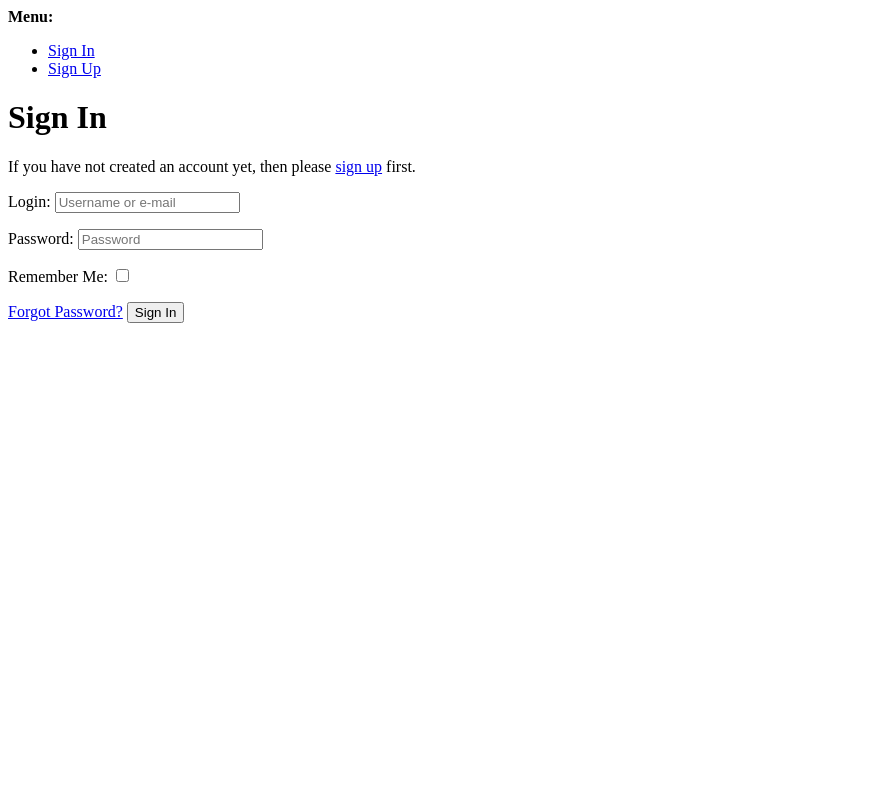
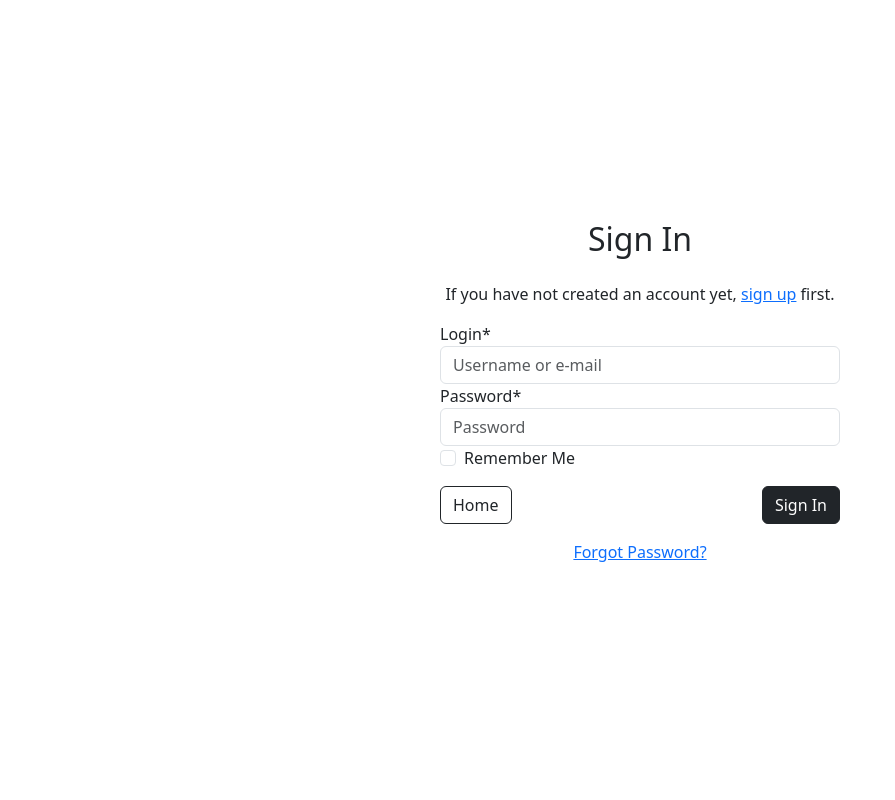
Before and after one commit to ashley9368/Leos-Pet-Store-PP5, a Django app: page /accounts/login/ in a window 1280 px wide. Shown: the whole page, without its empty margins (0-895 px from the left). Run offline with Django 3.2, Linux system fonts and the light colour scheme; parts of the project's set-up code (start-up, migrations or seed data) failed here and were passed over; some libraries are stand-ins or nearby versions.

Commit message:
style login page

```diff
--- a/leos_pet_store/settings.py
+++ b/leos_pet_store/settings.py
@@ -83,7 +83,7 @@
         'BACKEND': 'django.template.backends.django.DjangoTemplates',
         'DIRS': [
             os.path.join(BASE_DIR, 'templates'),
-            os.path.join(BASE_DIR, 'templates', 'aullauth'),
+            os.path.join(BASE_DIR, 'templates', 'allauth'),
         ],
         'APP_DIRS': True,
         'OPTIONS': {
--- a/templates/allauth/account/login.html
+++ b/templates/allauth/account/login.html
@@ -1,51 +1,74 @@
-{% extends "account/base.html" %}
+<!DOCTYPE html>
+<html lang="en">
 
-{% load i18n %}
-{% load account socialaccount %}
+<head>
+  <meta charset="UTF-8">
+  <title>Sign In</title>
+  <meta name="viewport" content="width=device-width, initial-scale=1">
 
-{% block head_title %}{% trans "Sign In" %}{% endblock %}
+  <!-- Bootstrap -->
+  <link href="https://cdn.jsdelivr.net/npm/bootstrap@5.3.0/dist/css/bootstrap.min.css" rel="stylesheet">
+</head>
 
-{% block inner_content %}
+<body class="bg-white text-dark">
 
-<hr>
-<h2 class="logo-font mb-4">{% trans "Sign In" %}</h2>
-<hr>
+  <div class="container d-flex justify-content-center align-items-center min-vh-100">
+    <div class="w-100" style="max-width: 400px;">
 
-{% get_providers as socialaccount_providers %}
+      <!-- Page header -->
+      <h2 class="text-center mb-4">Sign In</h2>
 
-{% if socialaccount_providers %}
-<p>{% blocktrans with site.name as site_name %}Please sign in with one
-of your existing third party accounts. Or, <a href="{{ signup_url }}">sign up</a>
-for a {{ site_name }} account and sign in below:{% endblocktrans %}</p>
+      {% load i18n %}
+      {% load account socialaccount %}
+      {% get_providers as socialaccount_providers %}
 
-<div class="socialaccount_ballot">
+      {% if socialaccount_providers %}
+      <p class="text-center">
+        {% blocktrans with site.name as site_name %}
+        Please sign in with one of your existing third party accounts. Or, <a href="{{ signup_url }}">sign up</a> for a
+        {{ site_name }} account and sign in below:
+        {% endblocktrans %}
+      </p>
 
-  <ul class="socialaccount_providers">
-    {% include "socialaccount/snippets/provider_list.html" with process="login" %}
-  </ul>
+      <ul class="list-unstyled text-center mb-3">
+        {% include "socialaccount/snippets/provider_list.html" with process="login" %}
+      </ul>
 
-  <div class="login-or">{% trans 'or' %}</div>
+      <div class="text-center my-3">{% trans 'or' %}</div>
 
-</div>
+      {% include "socialaccount/snippets/login_extra.html" %}
+      {% else %}
+      <p class="text-center">
+        {% blocktrans %}
+        If you have not created an account yet, <a href="{{ signup_url }}">sign up</a> first.
+        {% endblocktrans %}
+      </p>
+      {% endif %}
 
-{% include "socialaccount/snippets/login_extra.html" %}
+      <!-- Login -->
+      <form method="POST" action="{% url 'account_login' %}">
+        {% csrf_token %}
 
-{% else %}
-<p>{% blocktrans %}If you have not created an account yet, then please
-<a href="{{ signup_url }}">sign up</a> first.{% endblocktrans %}</p>
-{% endif %}
+        {{ form|crispy }}
 
-<form class="login" method="POST" action="{% url 'account_login' %}">
-  {% csrf_token %}
-  {{ form|crispy }}
-  {% if redirect_field_value %}
-  <input type="hidden" name="{{ redirect_field_name }}" value="{{ redirect_field_value }}" />
-  {% endif %}
-  <a class="btn btn-outline-black rounded-0" href="{% url 'home' %}">Home</a>
-  <button class="primaryAction" type="submit">{% trans "Sign In" %}</button>
-  <p class="mt-2">
-    <a class="button secondaryAction" href="{% url 'account_reset_password' %}">{% trans "Forgot Password?" %}</a>
-  </p>
-</form>
+        {% if redirect_field_value %}
+        <input type="hidden" name="{{ redirect_field_name }}" value="{{ redirect_field_value }}">
+        {% endif %}
 
-{% endblock %}
+        <div class="d-flex justify-content-between mt-3">
+          <a class="btn btn-outline-dark" href="{% url 'home' %}">Home</a>
+          <button class="btn btn-dark" type="submit">{% trans "Sign In" %}</button>
+        </div>
+
+        <!-- Forgot password link -->
+        <p class="mt-3 text-center">
+          <a href="{% url 'account_reset_password' %}">{% trans "Forgot Password?" %}</a>
+        </p>
+      </form>
+    </div>
+  </div>
+
+  <script src="https://cdn.jsdelivr.net/npm/bootstrap@5.3.0/dist/js/bootstrap.bundle.min.js"></script>
+</body>
+
+</html>
```
